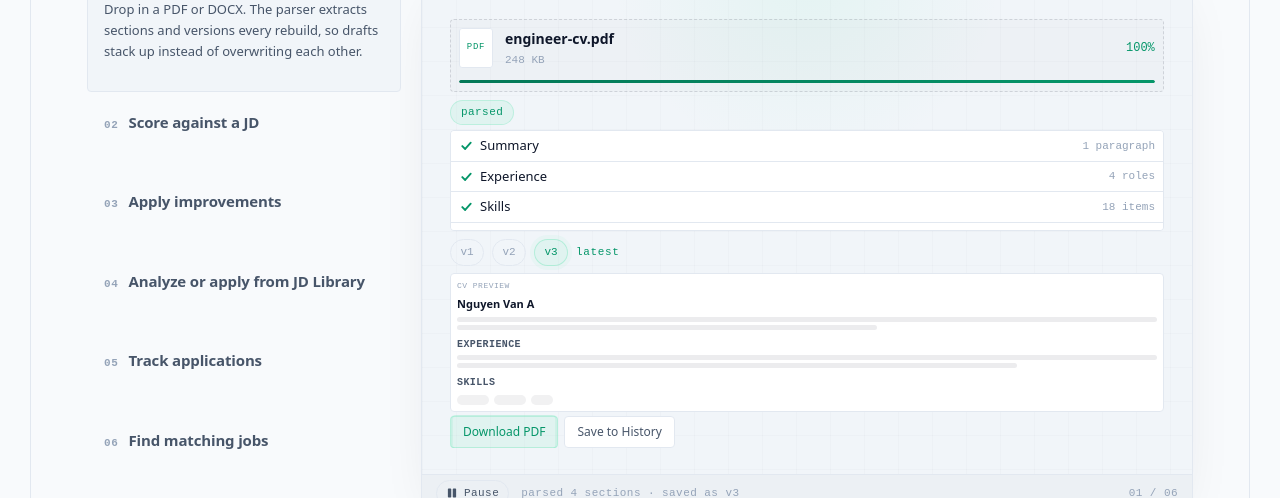
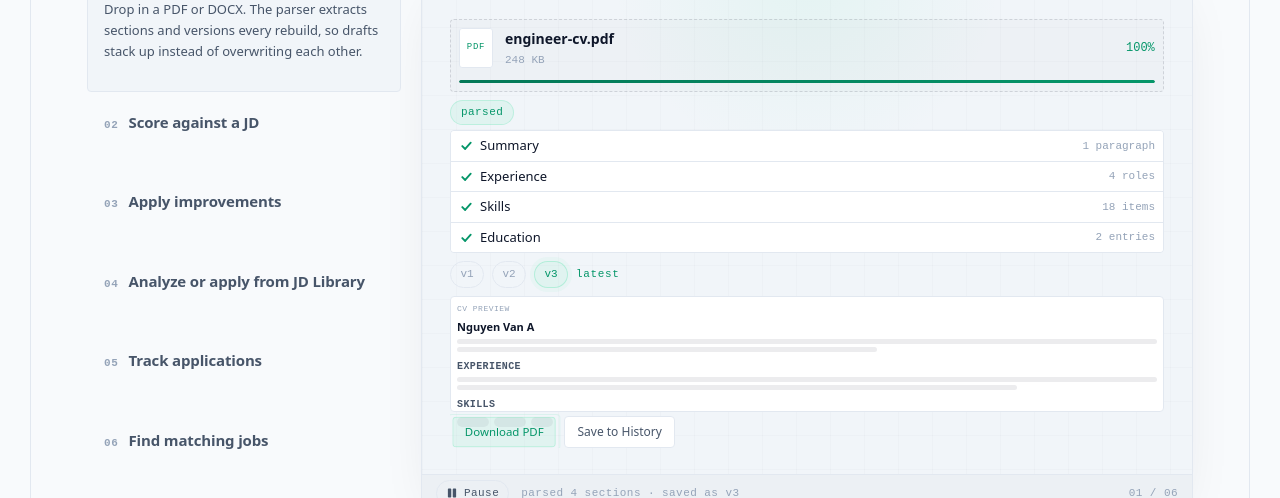
Before and after one commit to quanw12/FitCV, a React (Vite) app: page / in a window 1280 px wide. Shown: the part 1800-2298 px from the top of the page. Built offline with nearby package versions, Linux system fonts and the light colour scheme; no server answers.

Commit message:
I am ready to help you set up or explore the sandbox environment. Let me
Let me check the current working directory to understand the environment context.

```diff
--- a/src/app/App.tsx
+++ b/src/app/App.tsx
@@ -315,11 +315,9 @@ export default function App() {
     )
   }
 
-  if (!authReady) return <FullPageSkeleton />
-
   if (showLanding && !session) {
     return (
-      <Suspense fallback={<FullPageSkeleton />}>
+      <Suspense fallback={null}>
         <LandingScreen onGetStarted={() => setShowLanding(false)} />
       </Suspense>
     )
@@ -327,7 +325,7 @@ export default function App() {
 
   if (!session || session.requiresRoleSelection || !portal) {
     return (
-      <Suspense fallback={<FullPageSkeleton />}>
+      <Suspense fallback={null}>
         <AuthScreen
           onAuth={handleAuth}
           startInRoleSelection={Boolean(session?.requiresRoleSelection)}
--- a/src/ui/components/landing/demo-scenes.css
+++ b/src/ui/components/landing/demo-scenes.css
@@ -192,7 +192,7 @@
 
 /* ---------- scene 1 · rebuild ---------- */
 
-.lpd-rebuild {
+.lpd-scene.lpd-rebuild {
   gap: 8px;
   min-height: 0;
 }
@@ -298,8 +298,7 @@
   border: 1px solid var(--lpd-line);
   border-radius: var(--lp-radius);
   overflow: hidden;
-  flex: 1;
-  min-height: 0;
+  flex-shrink: 0;
 }
 
 .lpd-section {
@@ -336,7 +335,6 @@
   display: flex;
   align-items: center;
   gap: 8px;
-  margin-top: auto;
 }
 
 .lpd-version {
@@ -374,7 +372,8 @@
   flex-direction: column;
   gap: 4px;
   animation: lpd-rise 420ms var(--lpd-ease) 5800ms both;
-  flex-shrink: 0;
+  flex: 1;
+  min-height: 0;
 }
 
 .lpd-preview-card {
@@ -382,6 +381,10 @@
   border: 1px solid var(--lpd-line);
   border-radius: var(--lp-radius);
   background: var(--lpd-raised);
+  flex: 1;
+  min-height: 0;
+  display: flex;
+  flex-direction: column;
 }
 
 .lpd-preview-head {
@@ -398,6 +401,8 @@
   display: flex;
   flex-direction: column;
   gap: 3px;
+  flex: 1;
+  justify-content: space-between;
 }
 
 .lpd-preview-name {
```
Also changed, not shown: 1 other file (tests, documents, lock files or other folders).
